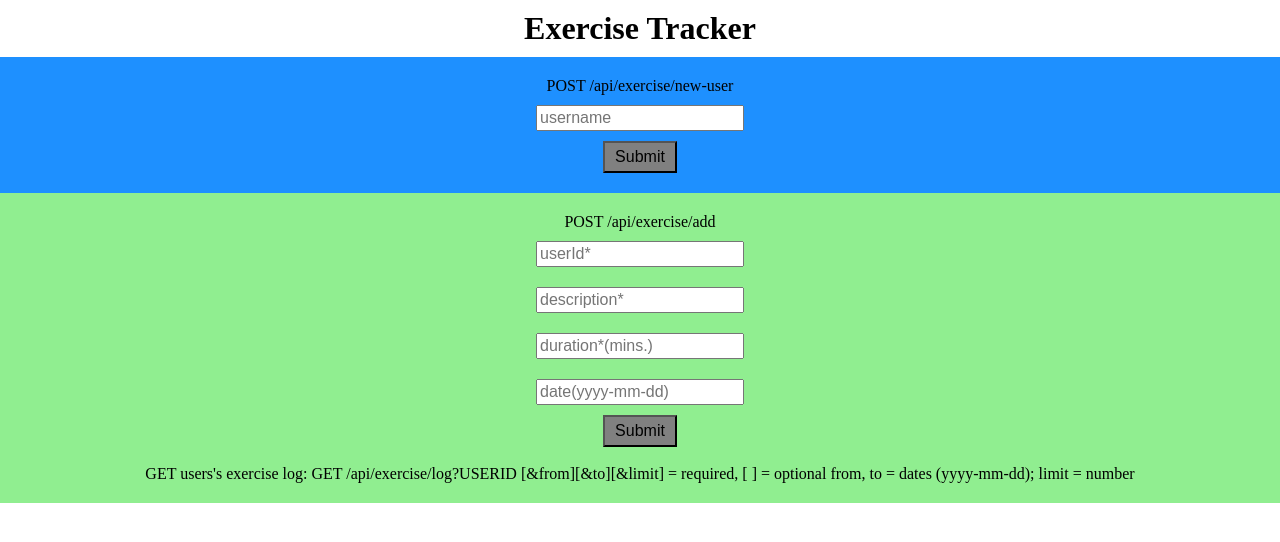
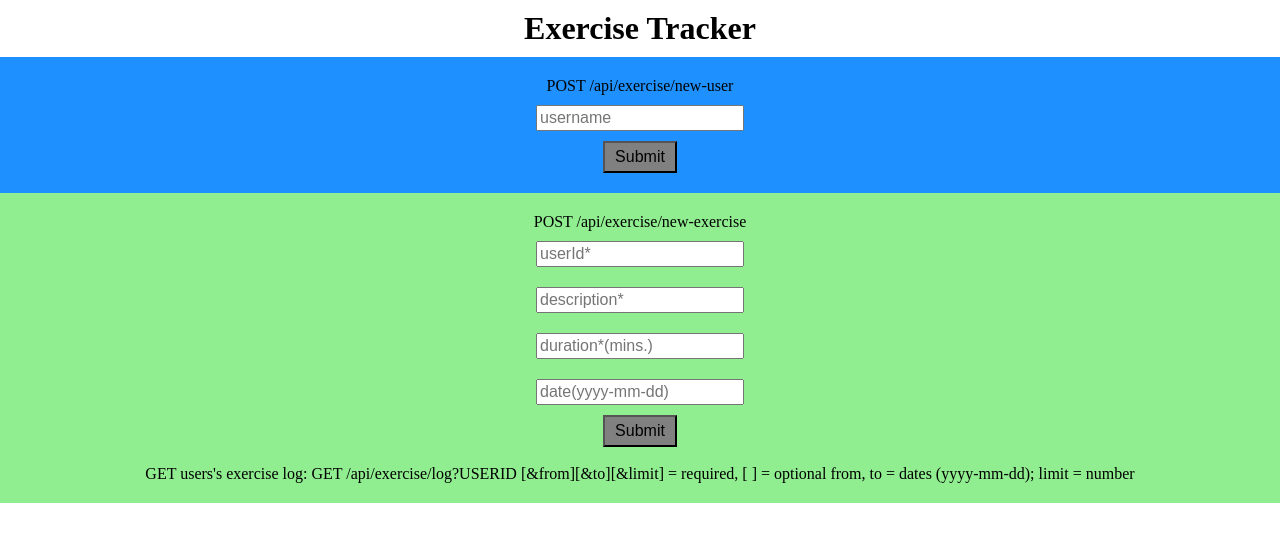
Before and after one commit to walterswoodward/exercise_tracker_frontend, a React (Create React App) app: page / in a window 1280 px wide. Shown: the top 542 px of the page. Built offline with nearby package versions, Linux system fonts and the light colour scheme.

Commit message:
fixes text displaying POST route for new exercises

```diff
--- a/src/App.js
+++ b/src/App.js
@@ -112,7 +112,7 @@ class App extends Component {
           </button>
         </div>
         <div className="createExerciseForm">
-          POST /api/exercise/add
+          POST /api/exercise/new-exercise
           <input
             className="exercise_input"
             id="exInput_userId"
```
